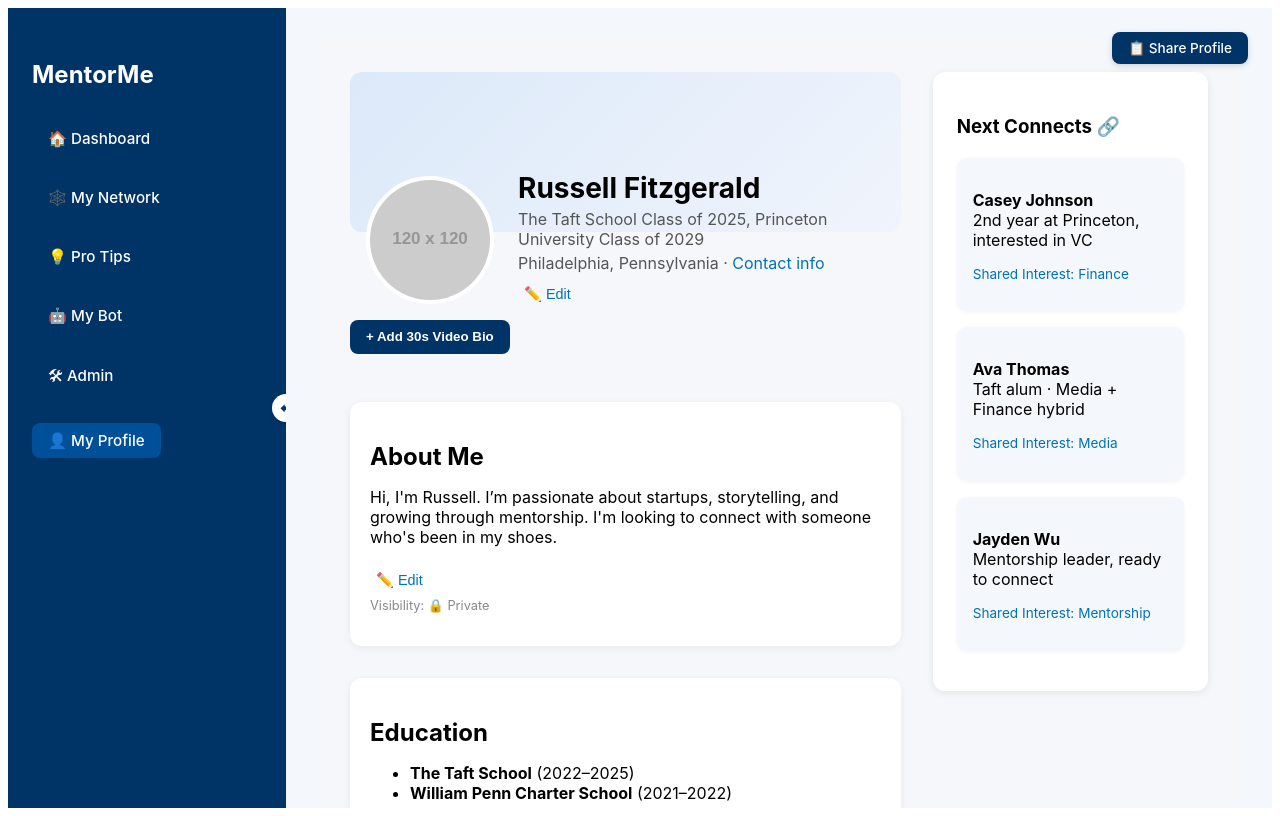
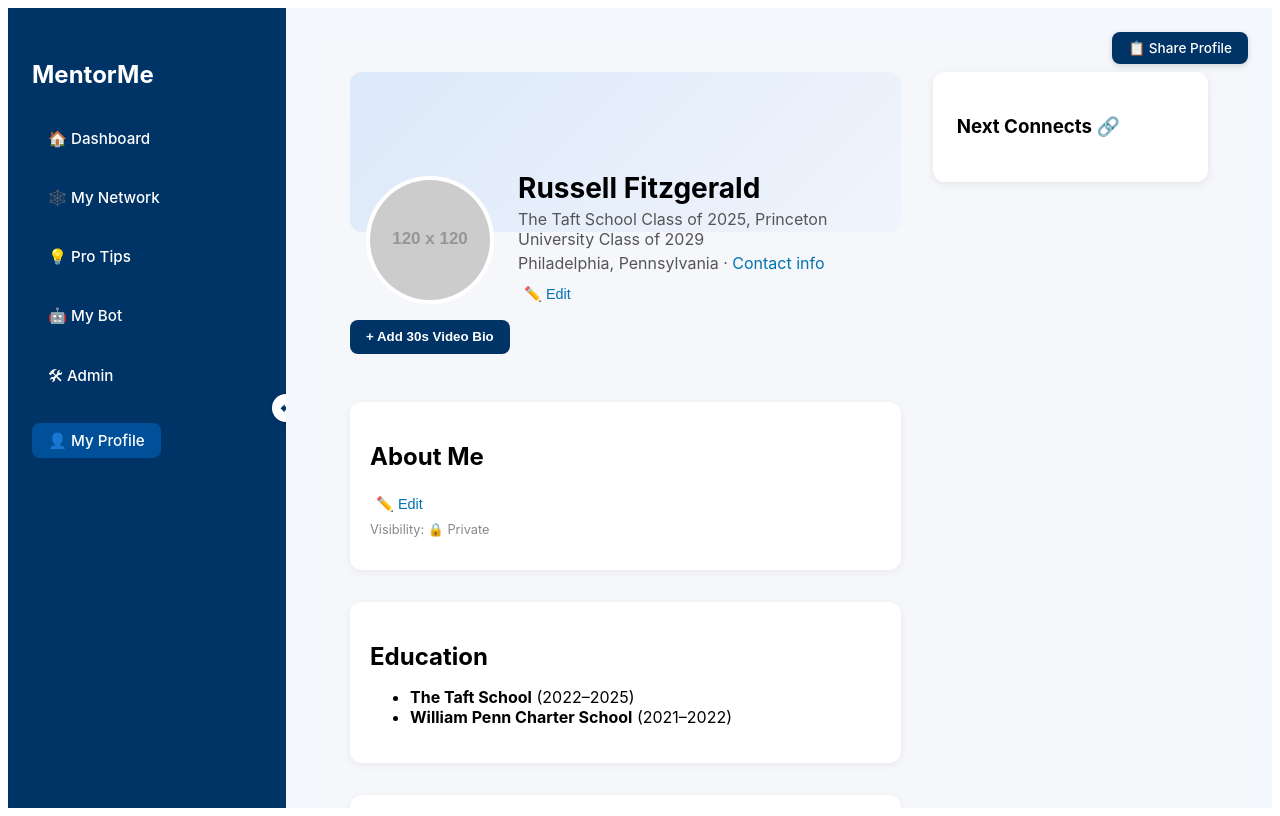
Before and after one commit to Rfitzgerald-svg/mentorme-frontend-, a React (Create React App) app: page /profile in a window 1280 px wide. Built offline with nearby package versions, Linux system fonts and the light colour scheme.

Commit message:
Update Profile.jsx

```diff
--- a/src/routes/Profile.jsx
+++ b/src/routes/Profile.jsx
@@ -3,7 +3,6 @@ import "./Profile.css";
 
 export default function Profile() {
   const [showVideoPrompt, setShowVideoPrompt] = useState(false);
-
   const [name, setName] = useState("Russell Fitzgerald");
   const [headline, setHeadline] = useState("The Taft School Class of 2025, Princeton University Class of 2029");
   const [location, setLocation] = useState("Philadelphia, Pennsylvania");
@@ -15,7 +14,7 @@ export default function Profile() {
 
   const [videoURL, setVideoURL] = useState(localStorage.getItem("videoBioURL") || null);
 
-  const [aboutMe, setAboutMe] = useState(localStorage.getItem("aboutMe") || "Hi, I'm Russell. I’m passionate about startups, storytelling, and growing through mentorship. I'm looking to connect with someone who's been in my shoes.");
+  const [aboutMe, setAboutMe] = useState(localStorage.getItem("aboutMe") || "");
   const [editingAbout, setEditingAbout] = useState(false);
   const [aboutDraft, setAboutDraft] = useState(aboutMe);
   const [isPublic, setIsPublic] = useState(localStorage.getItem("aboutMePublic") === "true");
@@ -26,6 +25,24 @@ export default function Profile() {
     const stored = localStorage.getItem("quizAnswers");
     if (stored) setQuizAnswers(JSON.parse(stored));
   }, []);
+
+  const userKeywords = quizAnswers.flatMap(ans =>
+    ans.toLowerCase().split(/\W+/).filter(Boolean)
+  );
+
+  const allUsers = [
+    { name: "Casey Johnson", description: "2nd year at Princeton, interested in VC", quizKeywords: ["finance", "startups"] },
+    { name: "Ava Thomas", description: "Taft alum · Media + Finance hybrid", quizKeywords: ["media", "education"] },
+    { name: "Jayden Wu", description: "Mentorship leader, ready to connect", quizKeywords: ["mentorship", "leadership"] }
+  ];
+
+  const matchedUsers = allUsers
+    .map(user => {
+      const shared = user.quizKeywords.filter(k => userKeywords.includes(k));
+      return { ...user, shared };
+    })
+    .filter(user => user.shared.length > 0)
+    .slice(0, 3);
 
   const saveAboutMe = (publish) => {
     setAboutMe(aboutDraft);
@@ -56,21 +73,6 @@ export default function Profile() {
     setVideoURL(url);
     localStorage.setItem("videoBioURL", url);
   };
-
-  const userInterests = ["Finance", "Mentorship", "Media"];
-  const allUsers = [
-    { name: "Casey Johnson", description: "2nd year at Princeton, interested in VC", interests: ["Finance", "Startups"] },
-    { name: "Ava Thomas", description: "Taft alum · Media + Finance hybrid", interests: ["Media", "Education"] },
-    { name: "Jayden Wu", description: "Mentorship leader, ready to connect", interests: ["Mentorship", "Leadership"] }
-  ];
-
-  const matchedUsers = allUsers
-    .map(user => {
-      const shared = user.interests.filter(i => userInterests.includes(i));
-      return { ...user, shared };
-    })
-    .filter(user => user.shared.length > 0)
-    .slice(0, 3);
 
   return (
     <div className="profile-wrapper">
@@ -180,7 +182,7 @@ export default function Profile() {
 
         <div className="profile-section">
           <h2>Skills & Interests</h2>
-          <p>{userInterests.join(" · ")}</p>
+          <p>{userKeywords.join(" · ")}</p>
         </div>
       </div>
 
@@ -189,7 +191,7 @@ export default function Profile() {
         {matchedUsers.map((user, index) => (
           <div key={index} className="connect-card">
             <p><strong>{user.name}</strong><br />{user.description}</p>
-            <p className="match-reason">Shared Interest: {user.shared[0]}</p>
+            <p className="match-reason">Shared Topic: {user.shared.join(", ")}</p>
           </div>
         ))}
       </div>
```
